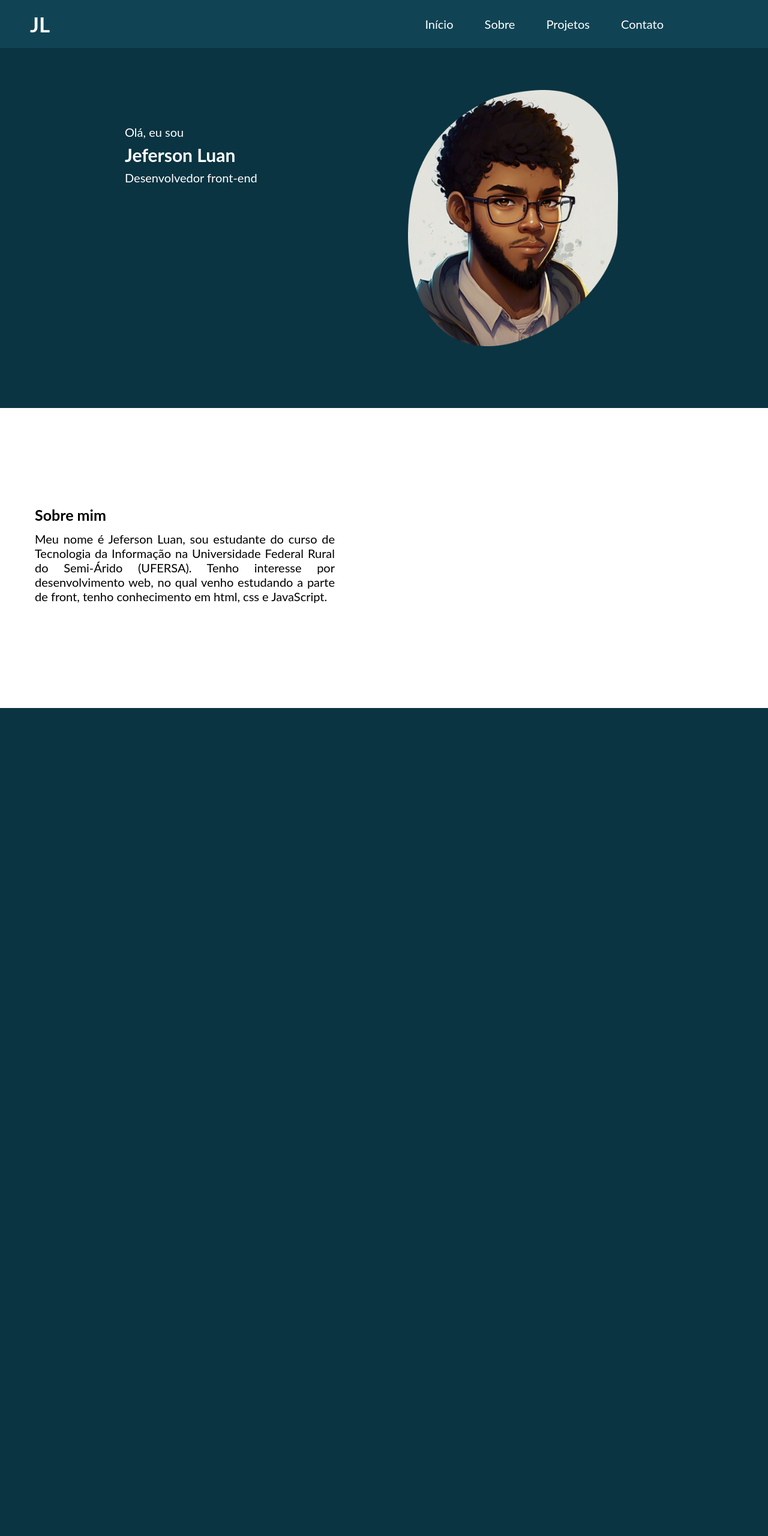
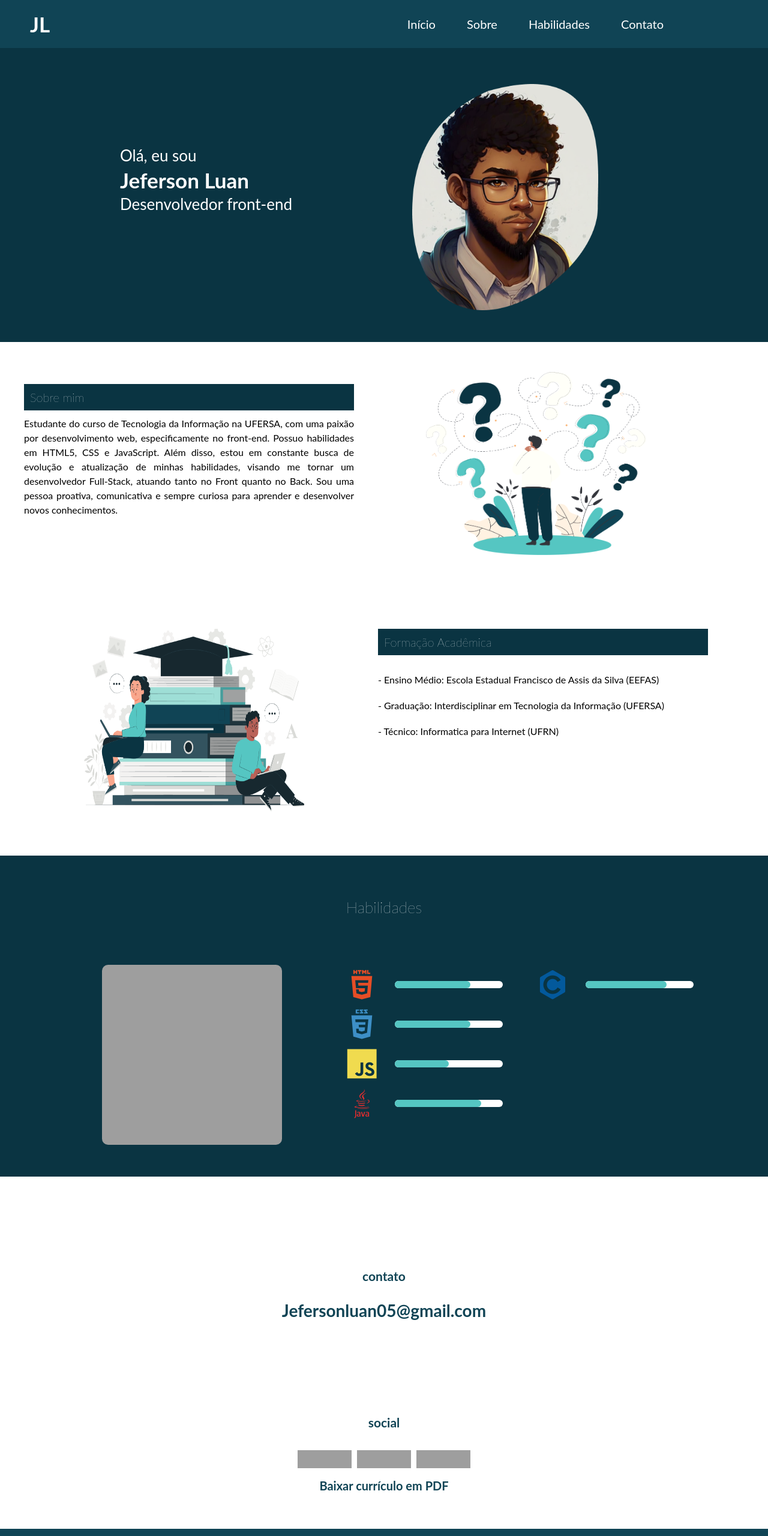
Before and after one commit to jefersonluan/portfolio, a plain HTML site: page index.html in a window 1280 px wide. Shown: the top 2560 px of the page at 60% size. Before the commit the page ends 1180 px from the top, so only its background shows below. Drawn offline with nearby package versions, Linux system fonts and the light colour scheme; grey boxes are pictures that could not be loaded.

Commit message:
atualização da página

```diff
--- a/index.html
+++ b/index.html
@@ -7,8 +7,11 @@
     <title>Jeferson Luan</title>
     <link rel="stylesheet" href="style.css">
     <link rel="stylesheet" href="https://cdnjs.cloudflare.com/ajax/libs/font-awesome/4.7.0/css/font-awesome.min.css">
+    <link rel="stylesheet" href="https://use.fontawesome.com/releases/v5.14.0/css/all.css" integrity="sha384-HzLeBuhoNPvSl5KYnjx0BT+WB0QEEqLprO+NBkkk5gbc67FTaL7XIGa2w1L0Xbgc" crossorigin="anonymous">
+    <link rel="stylesheet" href="https://cdn.jsdelivr.net/gh/devicons/devicon@v2.15.1/devicon.min.css">
 </head>
 <body>
+    <header>
     <nav>
         <input type="checkbox" id="check">
 		<label for="check" class="checkbtn">
@@ -16,32 +19,105 @@
 		</label>
         <label class="logo">JL</label>
         <ul>
-            <li><a href="#">Início</a></li>
-            <li><a href="#">Sobre</a></li>
-            <li><a href="#">Projetos</a></li>
-            <li><a href="#">Contato</a></li>
+            <li><a href="#principal">Início</a></li>
+            <li><a href="#sobre-mim">Sobre</a></li>
+            <li><a href="#h2-habilidade">Habilidades</a></li>
+            <li><a href="#contato">Contato</a></li>
         </ul>
     </nav>
-    <div class="principal">
-        <div class="info">
+    </header>
+
+    <main>
+    <div id="principal">
+        <section class="info">
             <p>Olá, eu sou</p>
-            <p id="nome">Jeferson Luan</p>
+            <h1>Jeferson Luan</h1>
             <p>Desenvolvedor front-end</p>
+        </section>
+        <section>
+            <img src="img/img.png" alt="imagem de Jeferson em forma de cartoon">
+        </section>
+    </div>
 
-        </div>
-        <div class="img-principal">
-            <img src="img/img.png" height="427" width="350">
-        </div>
-        <div class="sobre">
-            <p id="sobre"><strong>Sobre mim</strong><br>
+    <div id="sobre-mim">
+        <section class="sobre">
+            <h2>Sobre mim</h2>
+            <p>Estudante do curso de Tecnologia da Informação na UFERSA, com uma paixão por desenvolvimento web, especificamente no front-end. Possuo habilidades em HTML5, CSS e JavaScript. Além disso, estou em constante busca de evolução e atualização de minhas habilidades, visando me tornar um desenvolvedor Full-Stack, atuando tanto no Front quanto no Back. Sou uma pessoa proativa, comunicativa e sempre curiosa para aprender e desenvolver novos conhecimentos.</p>
+        </section>
+        <section>
+            <img src="/img/sobre.png" alt="ilustração do homem pensado o que falar sobre ele" class="img-padrao">
+        </section>
+    </div>
 
-            </p>
-            <p id="pinfo">
-                Meu nome é Jeferson Luan, sou estudante do curso de Tecnologia da Informação na Universidade Federal Rural do Semi-Árido (UFERSA). Tenho interesse por desenvolvimento web, no qual venho estudando a parte de front, tenho conhecimento em html, css e JavaScript.
-            </p>
-        </div>
+    <div id="sobre-mim">
+        <section class="sobre">
+            <img src="/img/formação.png" alt="ilustração do conceito do projeto do faculdade" class="img-padrao">
+        </section>
+        <section class="sobre">
+            <h2>Formação Acadêmica</h2><br>
+                <p> - Ensino Médio: Escola Estadual Francisco de Assis da Silva (EEFAS)</p><br>
+                <p> - Graduação: Interdisciplinar em Tecnologia da Informação (UFERSA)</p><br>
+                <p> - Técnico: Informatica para Internet (UFRN)</p>
+        </section>
+    </div>
 
+    <h2 class="h2-habilidade">Habilidades</h2>
+
+    <div id="habilidades">
+        <section class="alinhamento">
+            <img src="/img/habilidades.gif" alt="" class="img-habilidade">
+        </section>
+        <section class="alinhamento">
+            <div class="container">
+                <i class="devicon-html5-plain-wordmark colored"></i>
+                <div class="progress-container">
+                    <div class="progress-bar" style="width: 70%"></div>
+                </div>
+            </div>
+            <div class="container">
+                <i class="devicon-css3-plain-wordmark colored"></i>
+                <div class="progress-container">
+                    <div class="progress-bar" style="width: 70%"></div>
+                </div>
+            </div>
+            <div class="container">
+                <i class="devicon-javascript-plain colored"></i>
+                <div class="progress-container">
+                    <div class="progress-bar" style="width: 50%"></div>
+                </div>
+            </div>
+            <div class="container">
+                <i class="devicon-java-plain-wordmark colored"></i>
+                <div class="progress-container">
+                    <div class="progress-bar" style="width: 80%"></div>
+                </div>
+            </div>
+        </section>
+        <section>
+            <div class="container">
+                <i class="devicon-c-plain colored"></i>
+                <div class="progress-container">
+                    <div class="progress-bar" style="width: 75%"></div>
+                </div>
+            </div>
+        </section>
     </div>
-    <section></section>
+
+    <div id="contato">
+        <section>
+            <p class="p-contato">contato</p>
+            <p>Jefersonluan05@gmail.com</p>
+            <p class="p-social">social</p>
+            <a href="https://www.linkedin.com/in/jeferson-luan-865888183"><img src="https://img.shields.io/badge/LinkedIn-0077B5?style=for-the-badge&logo=linkedin&logoColor=white" class="img-link" alt="imagem clicável que redirecinal para o linkedin de Jeferson Luan"></a>
+            <a href="mailto:jefersonluan05@gmail.com"><img src="https://img.shields.io/badge/Gmail-D14836?style=for-the-badge&logo=gmail&logoColor=white" class="img-link" alt="imagem clicável que redirecinal para o e-mail de Jeferson Luan"></a>
+            <a href="https://github.com/jefersonluan"><img src="https://img.shields.io/badge/GitHub-100000?style=for-the-badge&logo=github&logoColor=white" class="img-link" alt="imagem clicável que redirecinal para o github de Jeferson Luan"></a><br>
+            <a href="pdf/jeferson-luan-curriculo.pdf" download target="_self" class="botao-download">Baixar currículo em PDF</a>
+        </section>
+    </div>
+    </main>
+
+    <footer class="center">
+        <p nowrap>Direitos autorais &copy; 2023 Jeferson Luan</p>
+      </footer>
 </body>
 </html>
--- a/style.css
+++ b/style.css
@@ -103,57 +103,164 @@ a.active, a:hover{
     }
 }
 
-div{
-    display: inline-block;
+#principal {
+    padding-top: 140px;
+    padding-bottom: 50px;
+    display: flex;
+    color: #fff;
+  }
+
+  @media (max-width: 600px) {
+    .principal {
+      flex-direction: column;
+    }
+  }
+
+  footer{
+    color: white;
+    background-color: #104455;
+    height: 80px;
+    width: 100%;
+    padding: 30px;
+  }
+
+  .center {
+    display: flex;
+    justify-content: center;
+  }
+
+  .info{
+    margin: 100px 100px 100px 200px;
+    font-size: 26px;
+  }
+  p {
+    line-height: 1.5;
+  }
+
+  h1{
+    font-size: 35px;
+  }
+
+  h2{
+    background-color: #0A3442;
+    color: #fff;
+    font-size: 20px;
+    padding: 10px;
+    font-weight: lighter;
+    margin-bottom: 10px;
+  }
+
+  .h2-habilidade{
+    text-align: center;
+    margin: 60px 20px 20px 20px;
+    font-size: 26px;
+    font-weight: lighter;
+  }
+
+  img{
+    height: 377px;
+    width: 310px;
+    margin-left: 100px;
+  }
+
+  .img-padrao{
+    width: 367px;
+    height: 305px;
+  }
+#sobre-mim{
+    background-color: #fff;
+    padding: 50px 20px 50px 20px;
+    display: flex;
 }
 
-div.principal{
-    background: #0A3442;
-    color: white;
-    width: 100%;
-
+.sobre{
+    width: 550px;
+    text-align: justify;
+    margin: 20px;
 }
 
-div.info {
-    padding: 0px 100px 0px 200px;
-    padding-top: 200px;
+.img-habilidade{
+    border-radius: 10px;
+    width: 300px;
+    height: 300px;
 }
 
-p{
-    margin: 8px;
-    font-size: 20px;
-    width: 300px;
-}
-p#nome{
-    font-size: 30px;
-    font-weight: bold;
+#habilidades{
+    padding: 50px 20px 50px 20px;
+    display: flex;
 }
 
-div.img-principal{
-    float: right;
-    margin-right: 250px;
-    padding-top: 150px;
-    padding-bottom: 100px;
-
+.alinhamento{
+    margin: 0px 50px 0px 50px;
 }
 
-div.sobre{
-    color: black;
-    background: #fff;
-    width: 100%;
-    height: 500px;
-    text-align: justify;
-    padding-left: 50px;
-    padding-top: 150px;
+i{
+    margin: 8px;
 }
 
-p#sobre{
-    padding: 5px 5px 5px 0px;
-    font-size: 25px;
-    width: 500px;
+i.devicon-html5-plain-wordmark,
+i.devicon-css3-plain-wordmark,
+i.devicon-javascript-plain,
+i.devicon-java-plain-wordmark,
+i.devicon-c-plain {
+    width: 30px;
+    font-size: 50px;
+    margin-right: 10px;
 }
 
-p#pinfo{
+.container{
+    display: flex;
+    align-items: center;
+}
+
+.progress-container {
+    width: 180px;
+    height: 12px;
+    background-color: #fff;
+    border-radius: 20px;
+    margin-left: 40px;
+  }
+
+  .progress-bar {
+    height: 100%;
+    background-color: #55C6C2;
+    border-radius: 20px;
+    border-radius: 20px;
+
+  }
+
+  #contato{
+    background-color: #fff;
+    padding: 150px 20px 50px 20px;
+    display: flex;
+    justify-content: center;
+    text-align: center;
+    font-weight: bold;
+    color: #104455;
+    font-size: 28px;
+  }
+
+  .p-contato{
+    font-size: 21px;
+    margin-bottom: 20px;
+  }
+  .p-social{
+    margin-top: 150px;
+    margin-bottom: 30px;
+    font-size: 21px;
+  }
+
+.img-link{
+    width: 90px;
+    height: 30px;
+    margin: 1px;
+    border: 10px;
+}
+
+.botao-download {
+    color: #104455;
     font-size: 20px;
-    width: 500px;
-}
+    display: inline-block;
+    padding: 10px 20px;
+    text-decoration: none;
+  }
```
Also changed, not shown: img/formação.png (added), img/sobre.png (added), script.js (deleted), 2 other files.
